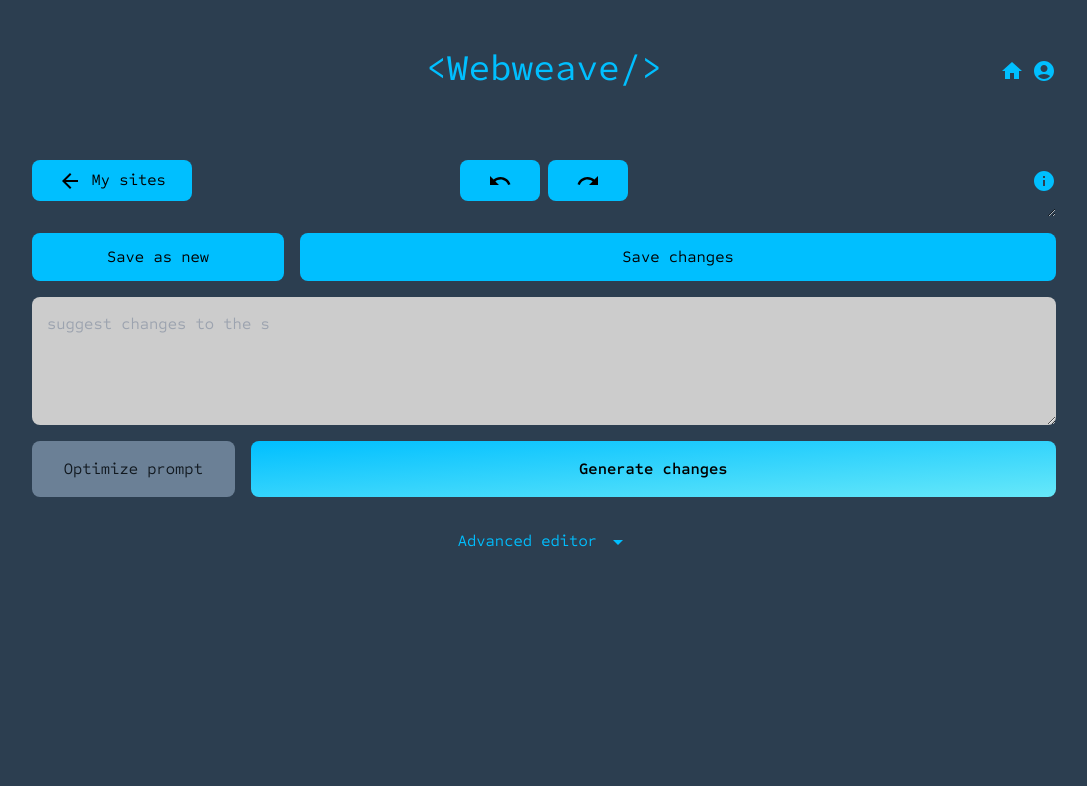
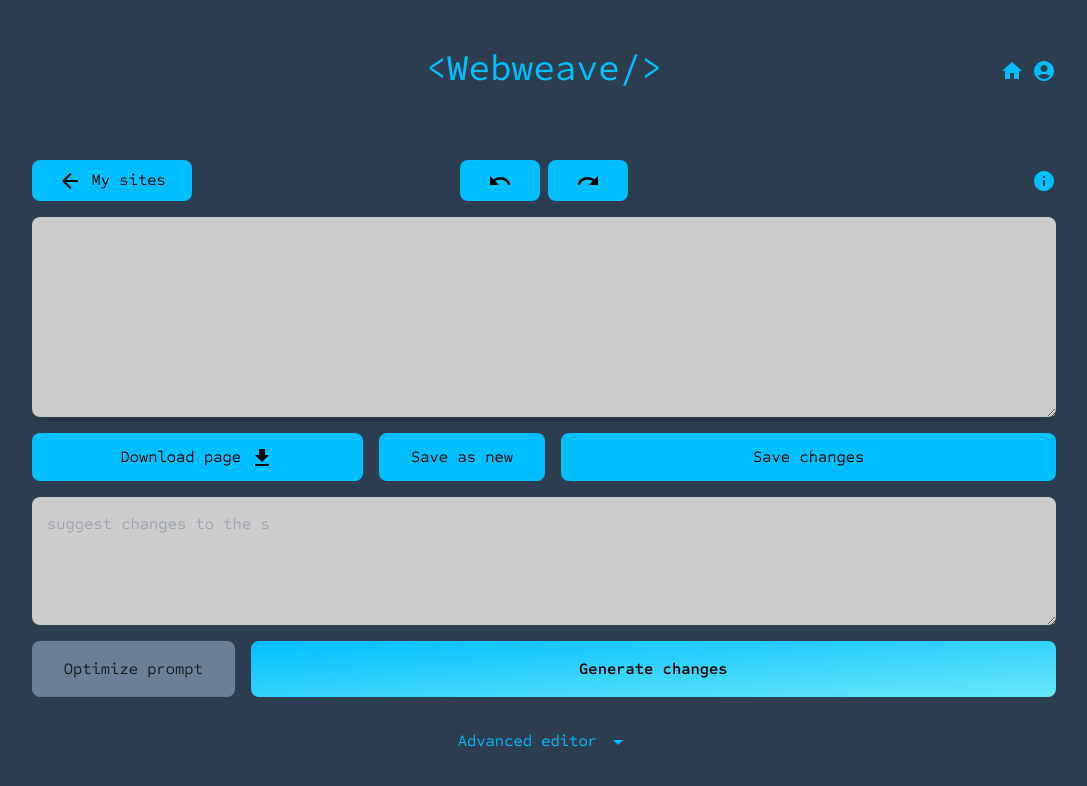
Before and after one commit to ofisch/WebWeave, a React (Vite) app in the folder webweave/: page /edit in a window 1280 px wide. Shown: the top 786 px of the page, without its empty margins (96-1183 px from the left). Built offline with nearby package versions, Linux system fonts and the light colour scheme; no server answers; the database is empty.

Commit message:
Add buttonDownloadEdit style and DownloadModal component

```diff
--- a/webweave/src/assets/style.ts
+++ b/webweave/src/assets/style.ts
@@ -27,6 +27,8 @@ const style = {
     "p-1 bg-action text-black rounded-lg w-3/4 h-12 transition ease-in-out delay-70 hover:-translate-y-1 hover:scale-125 hover:cursor-pointer hover:opacity-75 duration-70",
   buttonDownload:
     "p-1 bg-action text-black rounded-lg w-1/4 h-12 transition ease-in-out delay-70 hover:-translate-y-1 hover:scale-125 hover:cursor-pointer hover:opacity-75 duration-70",
+  buttonDownloadEdit:
+    "p-1 bg-action text-black rounded-lg w-2/4 h-12 transition ease-in-out delay-70 hover:-translate-y-1 hover:scale-125 hover:cursor-pointer hover:opacity-75 duration-70",
   top: "py-4 max-w-5xl grid gap-4 xs:grid-cols-2",
   secondary:
     "p-4 max-w-5xl grid gap-4 xs:grid-cols-2 bg-primarylight rounded-lg",
--- a/webweave/src/components/AutoResizeIframe.tsx
+++ b/webweave/src/components/AutoResizeIframe.tsx
@@ -14,7 +14,11 @@ const AutoResizeIframe: React.FC<AutoResizeIframeProps> = ({ contentSrc }) => {
 
       const adjustIframeSize = () => {
         if (iframe.contentWindow && iframe.contentWindow.document) {
-          iframe.style.height = `${iframe.contentWindow.document.body.scrollHeight}px`;
+          iframe.style.height = `${
+            iframe.contentWindow.document.body.scrollHeight <= 200
+              ? iframe.contentWindow.document.body.scrollHeight + 200
+              : iframe.contentWindow.document.body.scrollHeight
+          }px`;
           iframe.style.width = "100%"; // Optionally, adjust the width as needed
           iframe.style.resize = "vertical";
         }
--- a/webweave/src/views/Edit.tsx
+++ b/webweave/src/views/Edit.tsx
@@ -13,12 +13,14 @@ import UndoIcon from "@mui/icons-material/Undo";
 import RedoIcon from "@mui/icons-material/Redo";
 import ArrowDropDownIcon from "@mui/icons-material/ArrowDropDown";
 import ArrowDropUpIcon from "@mui/icons-material/ArrowDropUp";
+import DownloadIcon from "@mui/icons-material/Download";
 
 import { Heading } from "../components/Heading";
 import AutoResizeIframe from "../components/AutoResizeIframe";
 import { loadingAnimation, typePlaceholder } from "../utils/animation";
 import { makeApiRequest, roles } from "../utils/openai";
 import SaveModal from "../components/modals/SaveModal";
+import DownloadModal from "../components/modals/DownloadModal";
 import SaveChangesModal from "../components/modals/SaveChangesModal";
 
 export const Edit = () => {
@@ -38,6 +40,8 @@ export const Edit = () => {
   const [requestTime, setRequestTime] = useState<string>("");
 
   const [toggleAdvEditor, setToggleAdvEditor] = useState<boolean>(false);
+
+  const [isDownloadModalOpen, setIsDownloadModalOpen] = useState(false);
 
   const usersCollection = firestore.collection("users");
   const userDocRef = usersCollection.doc(user?.uid);
@@ -129,6 +133,7 @@ export const Edit = () => {
   const closeModal = () => {
     setIsModalOpen(false);
     setChangeModalOpen(false);
+    setIsDownloadModalOpen(false);
   };
 
   const handleModalSubmit = async (pageNameInput: string) => {
@@ -360,6 +365,10 @@ export const Edit = () => {
 
   const [isTooltipVisible, setTooltipVisible] = useState(false);
 
+  const handleDownloadModalSubmit = async () => {
+    closeModal();
+  };
+
   const handleMouseEnter = () => {
     setTooltipVisible(true);
   };
@@ -380,6 +389,14 @@ export const Edit = () => {
           onClose={closeModal}
           onSubmit={handleModalSubmit}
           content={content}
+        />
+      </div>
+
+      <div className={style.pageContainer}>
+        <DownloadModal
+          isOpen={isDownloadModalOpen}
+          onClose={closeModal}
+          onSubmit={handleDownloadModalSubmit}
         />
       </div>
 
@@ -448,7 +465,16 @@ export const Edit = () => {
           <div className={style.editorPreview}>
             <AutoResizeIframe contentSrc={htmlEdit}></AutoResizeIframe>
           </div>
+
           <div className={style.navHomePrompt}>
+            <button
+              className={style.buttonDownloadEdit}
+              onClick={() => setIsDownloadModalOpen(true)}
+            >
+              <p className="flex-auto">
+                Download page <DownloadIcon />
+              </p>
+            </button>
             <button
               className={style.buttonLog}
               onClick={() => savePage(htmlEdit)}
```
